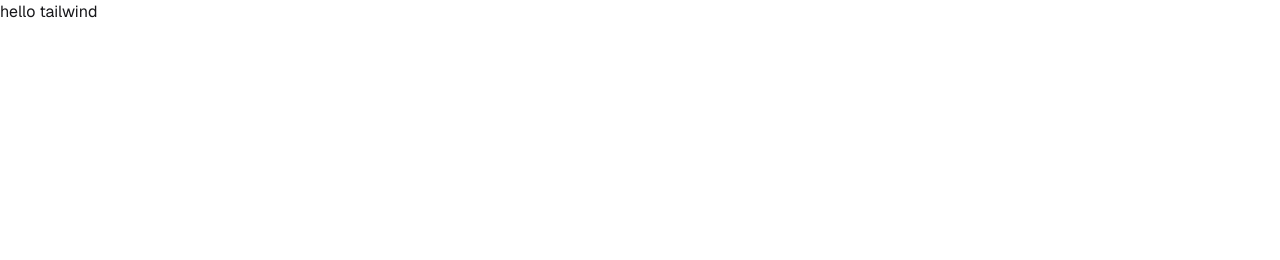
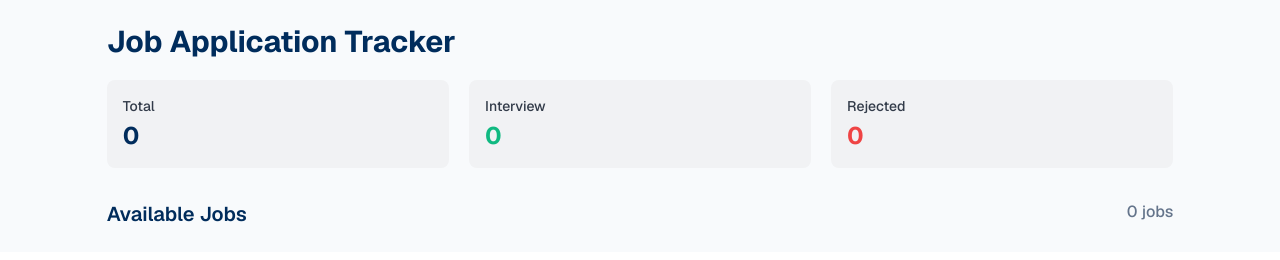
Before and after one commit to shakilkhan95/B13-A4-PH-Job-Tracker, a plain HTML site: page index.html in a window 1280 px wide. Drawn offline with nearby package versions, Linux system fonts and the light colour scheme.

Commit message:
header section and available job sections title markup and styles added

```diff
--- a/index.html
+++ b/index.html
@@ -26,7 +26,41 @@
 
     <title>Job Tracker</title>
 </head>
-<body>
-    <h1>hello tailwind</h1>
+<body class="bg-[#F8FAFC] py-6">
+    <header class="w-10/12 mx-auto space-y-5">
+        <h1 class="text-2xl md:text-3xl font-bold text-[#002C5C]">Job Application Tracker</h1>
+
+        <!-- all counters section  -->
+        <section id="counters-container" class="counters-container grid grid-cols-3 gap-5">
+            <!-- Total counter section  -->
+            <div id="total-counter-container" class="bg-[#F1F2F4] rounded-lg p-4 hover:border border-[#002C5C]">
+                <p class="text-[#323B49] text-sm font-medium mb-1">Total</p>
+                <h4  id="total-counter-number" class="text-2xl text-[#002C5C] font-bold">0</h4>
+            </div>
+
+            <!-- Interview counter section  -->
+            <div id="interview-counter-container" class="bg-[#F1F2F4] rounded-lg p-4 hover:border border-[#10B981]">
+                <p class="text-[#323B49] text-sm font-medium mb-1">Interview</p>
+                <h4 id="interview-counter-number" class="text-2xl text-[#10B981] font-bold">0</h4>
+            </div>
+
+            <!-- Rejected counter section  -->
+            <div id="rejected-counter-container" class="bg-[#F1F2F4] rounded-lg p-4 hover:border border-[#EF4444]">
+                <p class="text-[#323B49] text-sm font-medium mb-1">Rejected</p>
+                <h4 id="rejected-counter-number" class="text-2xl text-[#EF4444] font-bold">0</h4>
+            </div>
+        </section>
+    </header>
+
+    <!-- available job section -->
+    <section id="available-job-section" class="available-job-section w-10/12 mx-auto mt-8">
+        <div class="flex justify-between" id="section-header">
+            <h3 class="text-xl font-semibold text-[#002C5C]">Available Jobs</h3>
+
+            <p class="font-medium text-[#64748B]"><span id="available-job-counter">0</span> jobs</p>
+        </div>
+    </section>
+
+    <script src="script.js"></script>
 </body>
 </html>
--- a/style.css
+++ b/style.css
@@ -1,3 +1,5 @@
+@import "tailwindcss";
+
 /* Google font link  */
 @import url('https://fonts.googleapis.com/css2?family=Geist:wght@100..900&display=swap');
 
```
